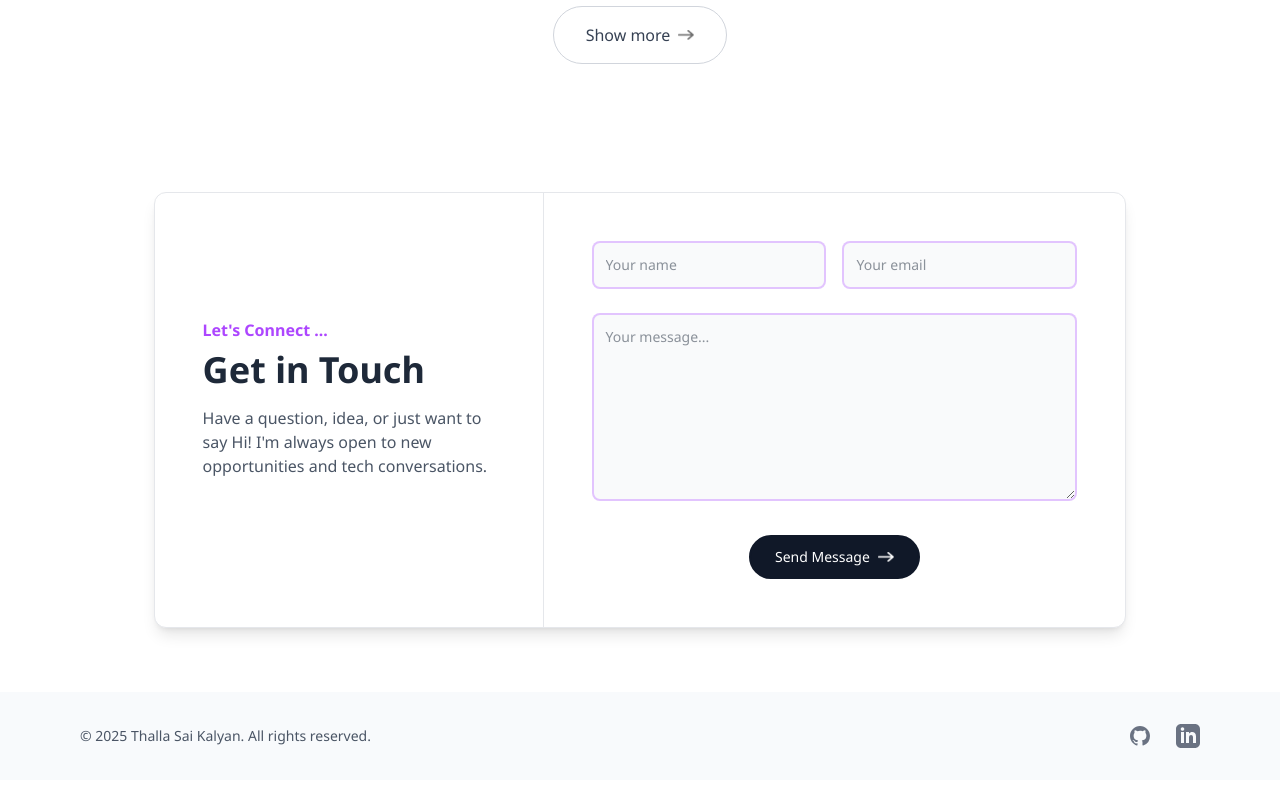
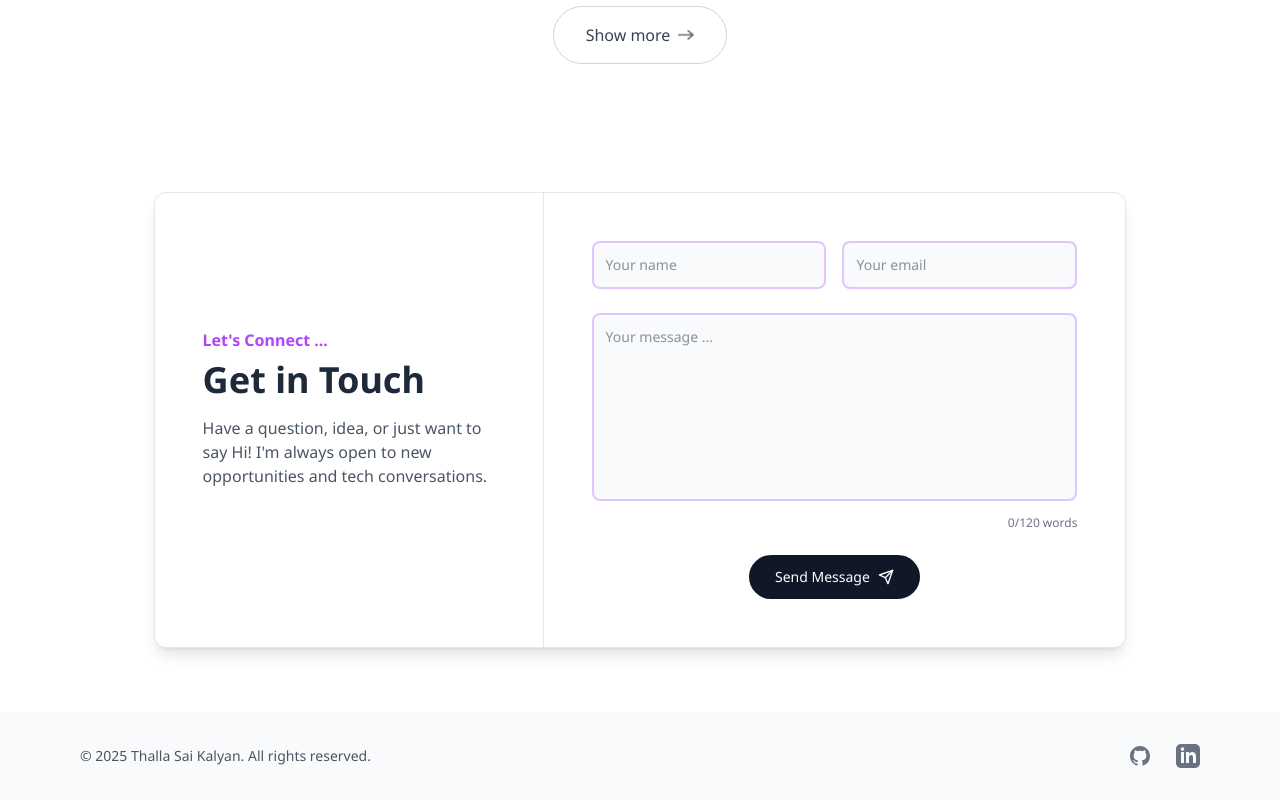
Before and after one commit to kalyanthalla/Kalyan-Portfolio, a Next.js app: page / in a window 1280 px wide. Shown: the part 2927-3727 px from the top of the page. Built offline with nearby package versions, Linux system fonts and the light colour scheme.

Commit message:
made changes in contact section

```diff
--- a/app/components/Contact.jsx
+++ b/app/components/Contact.jsx
@@ -106,17 +106,32 @@ function Contact({ isDarkMode }) {
               </div>
 
               <div className='mb-6'>
+  {/* Textarea with word limit */}
   <textarea
     rows='8'
-                  placeholder='Your message...'
-                  required
-                  className={`w-full p-3 text-sm outline-none border-2 rounded-lg transition-colors ${
+    placeholder='Your message ...'
+    maxLength={600} // ~120 words at 5 chars/word
+    className={`w-full p-3 text-sm outline-none border-2 rounded-lg transition-colors resize-none ${
       isDarkMode
         ? 'bg-neutral-800/50 border-white/50 text-white focus:border-purple-500 hover:border-purple-500'
         : 'bg-gray-50 border-purple-500/30 text-gray-800 focus:border-purple-500'
     }`}
     name='Message'
+    onChange={(e) => {
+      const wordCount = e.target.value.trim().split(/\s+/).filter(Boolean).length;
+      // Update counter display
+      document.querySelector('.word-counter').textContent = wordCount;
+      // Enforce soft limit (120 words)
+      if (wordCount >= 120) {
+        e.target.value = e.target.value.split(/\s+/).slice(0,120).join(' ');
+      }
+    }}
   ></textarea>
+
+  {/* Word counter */}
+  <div className={`text-xs mt-1 text-right ${isDarkMode ? 'text-gray-400' : 'text-gray-500'}`}>
+    <span className="word-counter">0</span>/120 words
+  </div>
 </div>
 
               {result && (
@@ -131,14 +146,30 @@ function Contact({ isDarkMode }) {
                 <button
   type='submit'
   disabled={isSubmitting}
-                  className={`py-2.5 px-6 inline-flex items-center gap-2 rounded-full text-sm border-2 transition-colors duration-300 ${
+  className={`py-2.5 px-6 inline-flex items-center gap-2 rounded-full text-sm border-2 transition-colors duration-300 cursor-pointer ${
     isDarkMode
       ? 'bg-transparent border-white text-white hover:border-purple-500 hover:text-purple-400'
       : 'bg-gray-900 border-gray-900 text-white hover:bg-gray-800'
   }`}
 >
   {isSubmitting ? 'Sending...' : 'Send Message'}
-                  {!isSubmitting && <Image src={isDarkMode ? assets.right_arrow_white : assets.right_arrow_white} alt='' className='w-4' />}
+  {!isSubmitting && (
+    <svg
+      xmlns="http://www.w3.org/2000/svg"
+      width="16"
+      height="16"
+      viewBox="0 0 24 24"
+      fill="none"
+      stroke="currentColor"
+      strokeWidth="2"
+      strokeLinecap="round"
+      strokeLinejoin="round"
+      className="w-4"
+    >
+      <path d="M22 2L11 13"></path>
+      <polygon points="22 2 15 22 11 13 2 9 22 2"></polygon>
+    </svg>
+  )}
 </button>
               </div>
             </form>
```
Lines whose indentation alone changed are shown as unchanged.
